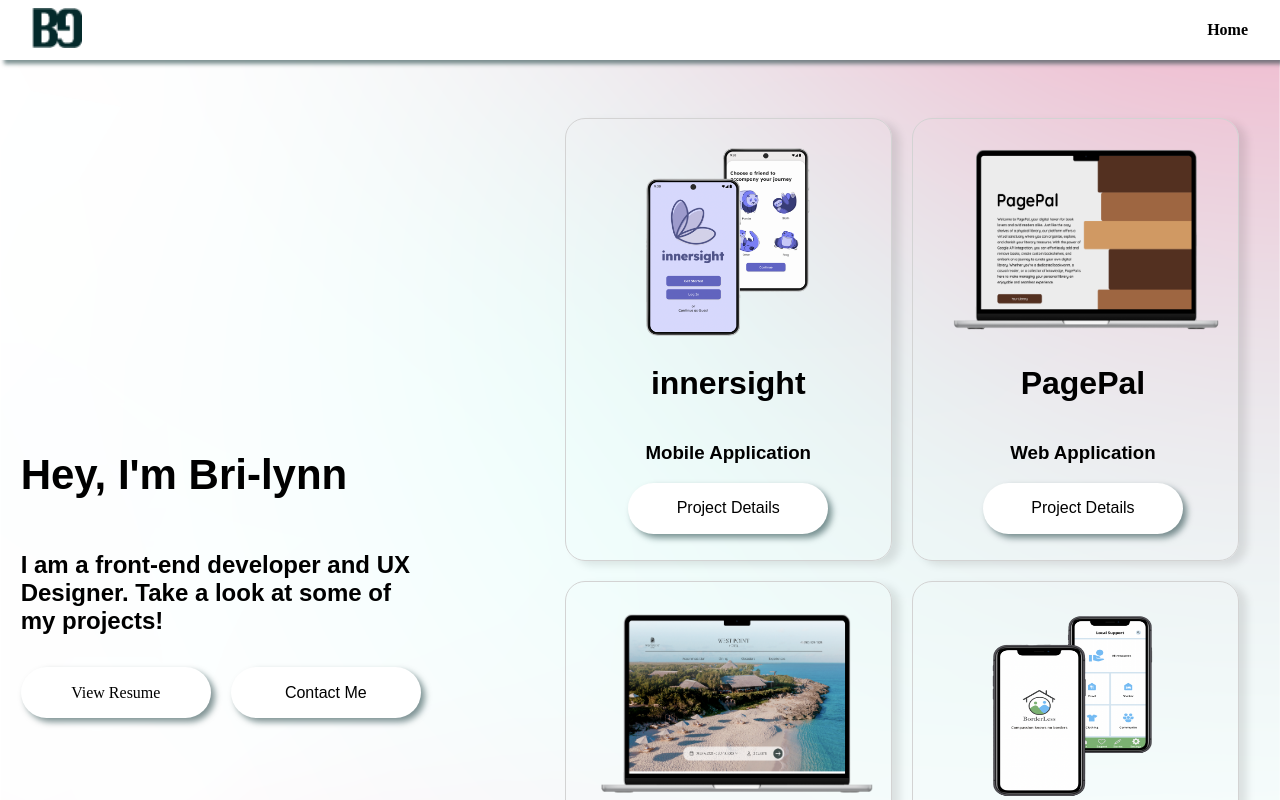
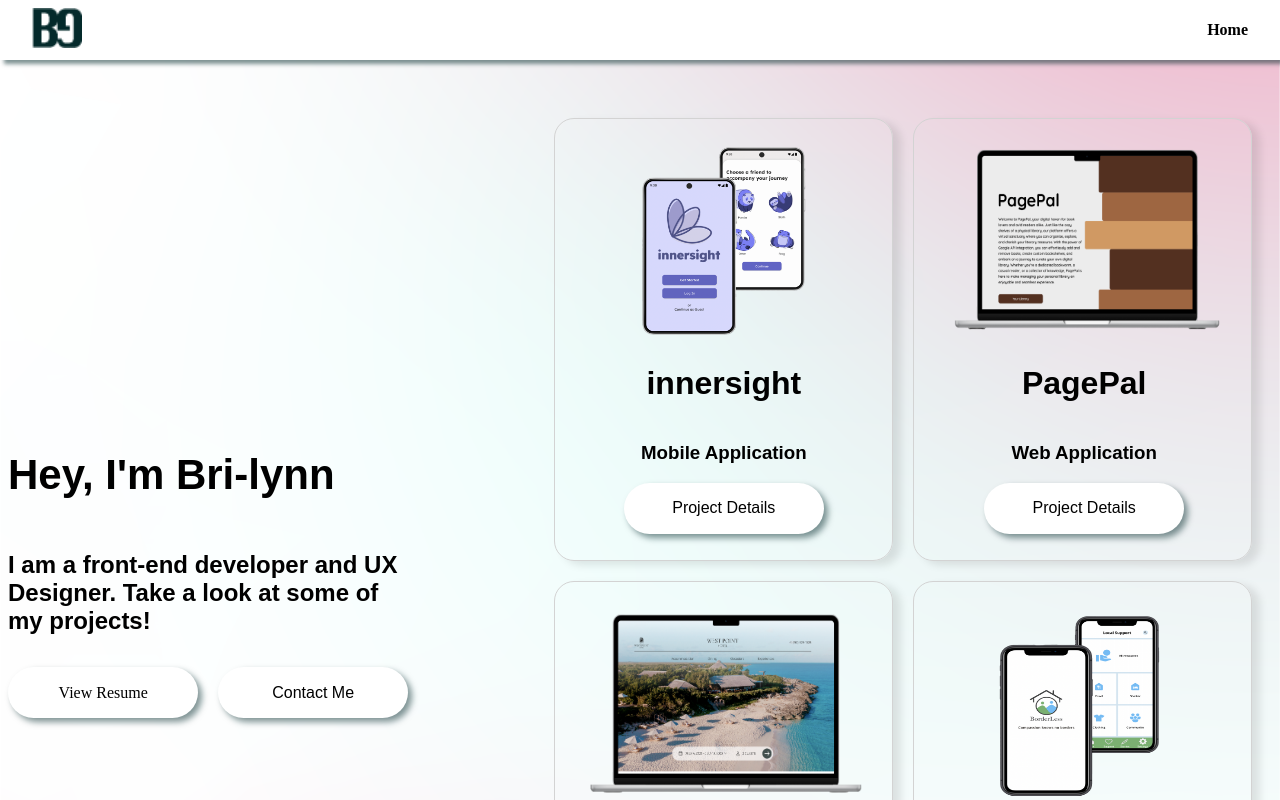
Before and after one commit to bguemos/bri-lynngportfolio, a Next.js app: page / in a window 1280 px wide. Shown: the top 800 px of the page. Built offline with nearby package versions, Linux system fonts and the light colour scheme; a web font is replaced by a local one.

Commit message:
margin fix

```diff
--- a/styles/globals.css
+++ b/styles/globals.css
@@ -14,8 +14,7 @@
 
 main {
   font-family: 'Anybody', sans-serif;
-  position: relative;
-  margin: 1%;
+  margin: auto;
   padding-top: 2%;
 }
 
```
